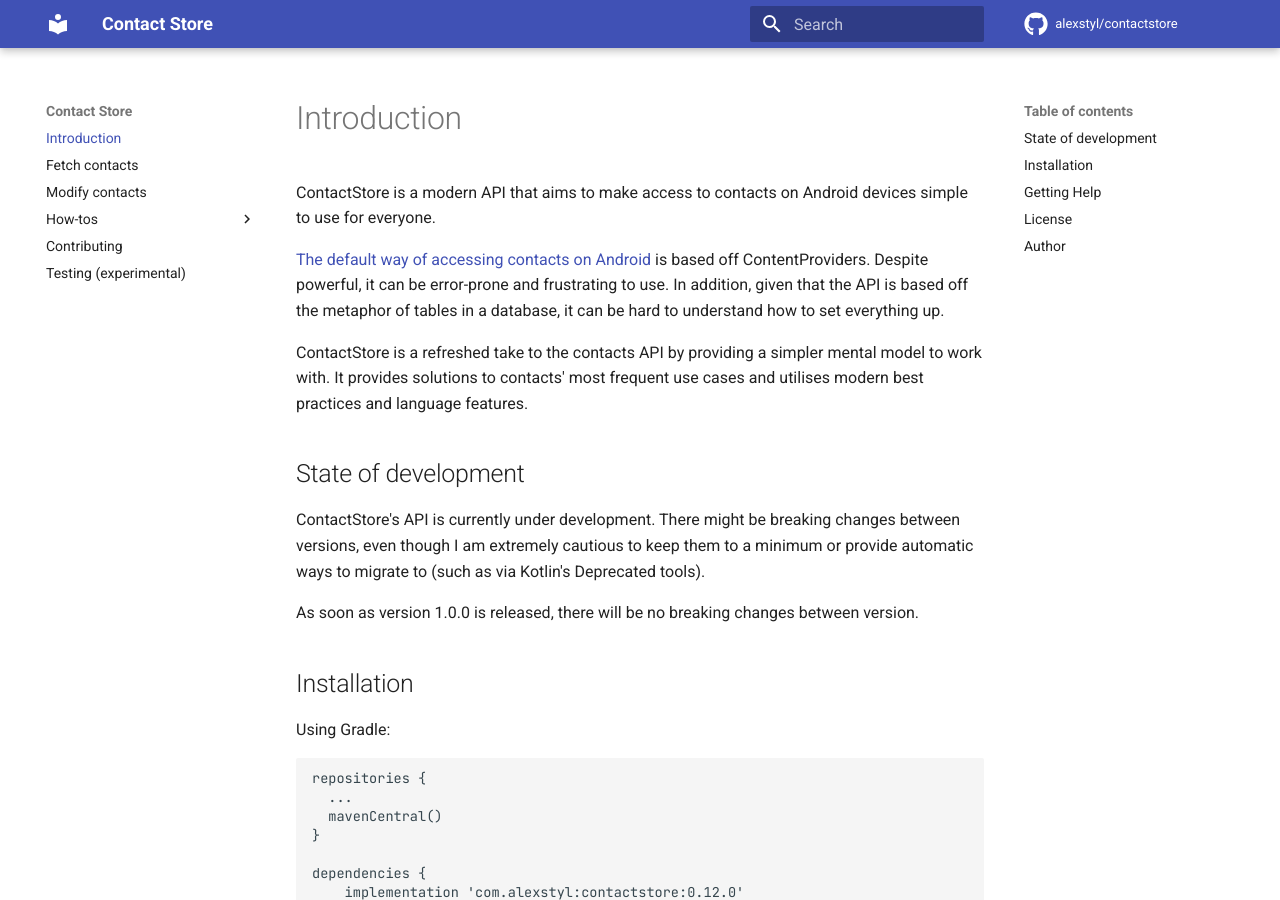
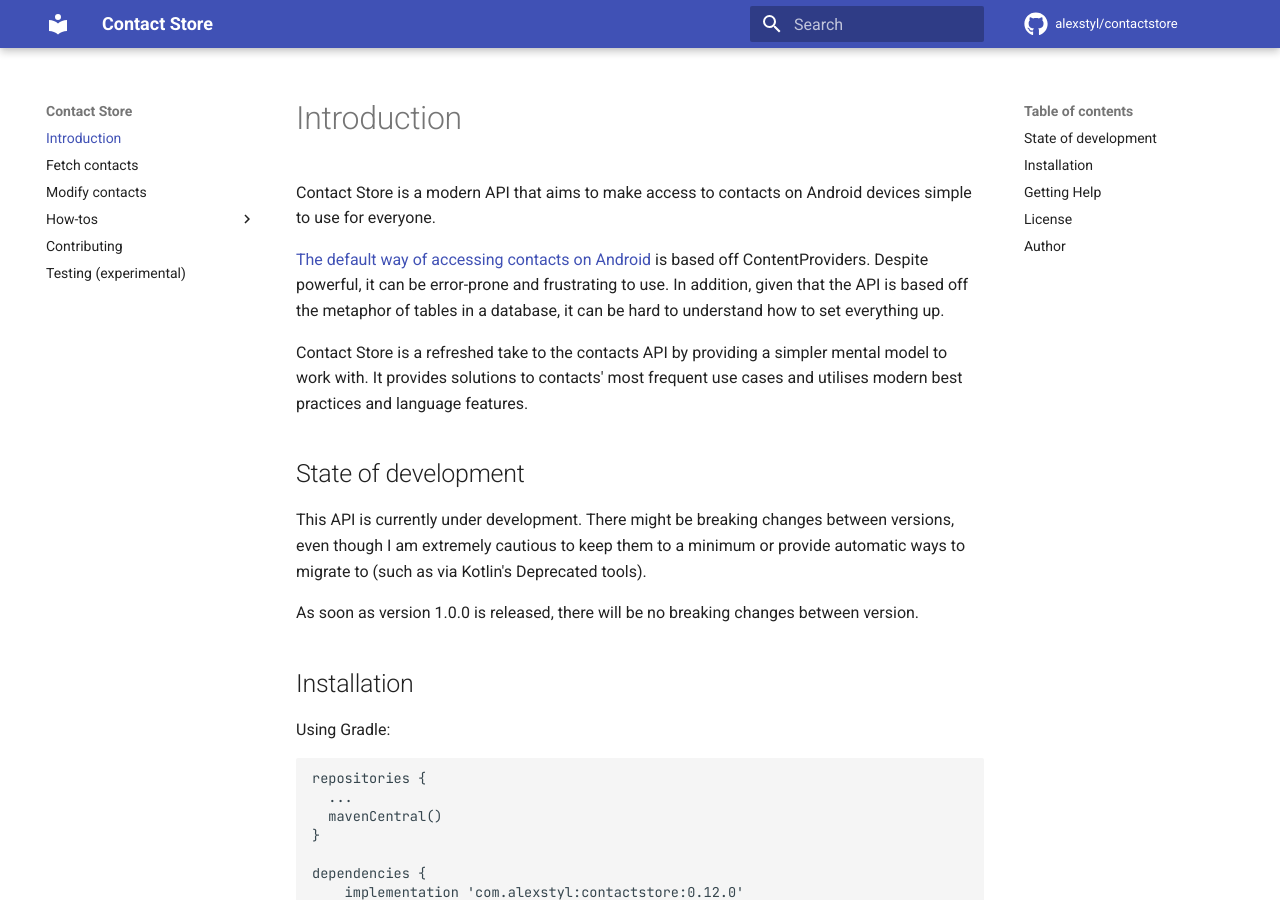
Before and after one commit to alexstyl/contactstore, an MkDocs documentation site: the page built from docs/index.md, in a window 1280 px wide and 900 px high. Built offline with MkDocs 1.6.1 and Material for MkDocs 9.7.7, drawn with Linux system fonts in a browser that asks for light colours; comment, search, counter and statistics services are not loaded.

Commit message:
Contact Store in documentation instead of ContactStore

```diff
--- a/docs/index.md
+++ b/docs/index.md
@@ -1,6 +1,6 @@
 # Introduction
 
-ContactStore is a modern API that aims to make access to contacts on Android devices simple to use
+Contact Store is a modern API that aims to make access to contacts on Android devices simple to use
 for everyone.
 
 [The default way of accessing contacts on Android](https://developer.android.com/guide/topics/providers/contacts-provider)
@@ -8,13 +8,13 @@
 addition, given that the API is based off the metaphor of tables in a database, it can be hard to
 understand how to set everything up.
 
-ContactStore is a refreshed take to the contacts API by providing a simpler mental model to work
+Contact Store is a refreshed take to the contacts API by providing a simpler mental model to work
 with. It provides solutions to contacts' most frequent use cases and utilises modern best practices
 and language features.
 
 ## State of development
 
-ContactStore's API is currently under development. There might be breaking changes between versions,
+This API is currently under development. There might be breaking changes between versions,
 even though I am extremely cautious to keep them to a minimum or provide automatic ways to migrate to
 (such as via Kotlin's Deprecated tools).
 
```
Also changed, not shown: README.md (+1 -1 lines), docs/contact_photos.md (+1 -1 lines), docs/fetch_contacts.md (+5 -3 lines), docs/testing.md (+2 -2 lines).
